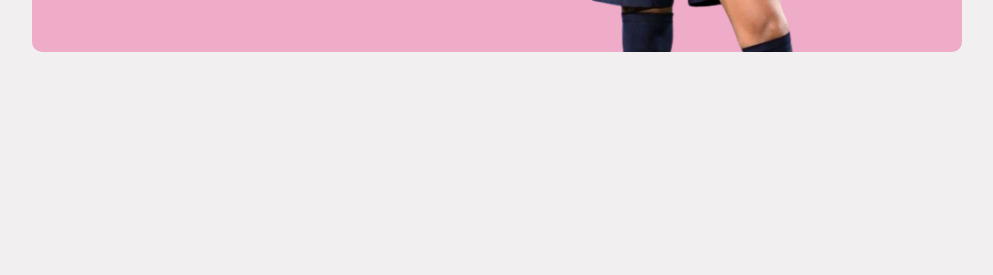
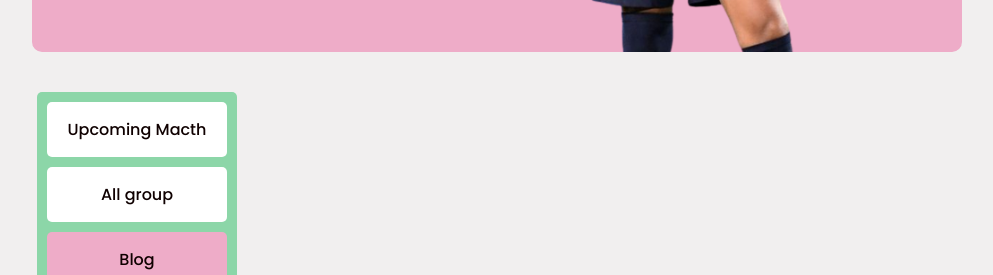
Before and after one commit to lilycm/Final-Assignment, a plain HTML site: page index1.html in a window 1280 px wide. Shown: the part 508-783 px from the top of the page, without its empty margins (143-1136 px from the left). Drawn offline with Linux system fonts and the light colour scheme.

Commit message:
five commt

```diff
--- a/index1.html
+++ b/index1.html
@@ -34,10 +34,24 @@
             <div class="mbappe">
                 <img src="/image/mbappe-removebg-preview.png" alt="">
                </div>
+        </section>
+        <!-- div one start -->
+        <section class="containers">
+            <div class="courses">
+               <div class="menus">
+                   <div class="menu">
+                       <a href="/index1.html">Upcoming Macth</a>
+                   </div>
+                   <div class="menu">
+                       <a href="https://en.wikipedia.org/wiki/2022_FIFA_World_Cup">All group</a>
+                   </div>
+                   <div class="menu1">
+                       <a href="/index.html">Blog</a>
+                   </div>
+               </div>
+            </div>
+        </section>
 
-
-
-        </section>
 
     <!-- main section end -->
 
```
Also changed, not shown: index.html (+6 -7 lines).
